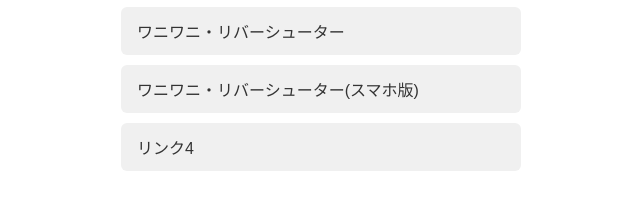
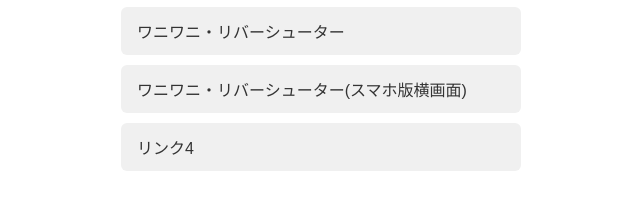
Before and after one commit to takuyakk11-sudo/kt, a plain HTML site: page index.html in a window 1280 px wide. Shown: the part 168-378 px from the top of the page, 319-959 px from the left. Drawn offline with Linux system fonts and the light colour scheme.

Commit message:
Update index.html

```diff
--- a/index.html
+++ b/index.html
@@ -37,7 +37,7 @@
   <ul>
     <li><a href="Deep_Breath-Ver3.html">深呼吸</a></li>
     <li><a href="waniwani2.html">ワニワニ・リバーシューター</a></li>
-    <li><a href="waniwani-sumaho.html">ワニワニ・リバーシューター(スマホ版)</a></li>
+    <li><a href="waniwani-sumaho2.html">ワニワニ・リバーシューター(スマホ版横画面)</a></li>
     <li><a href="https://example.com/4">リンク4</a></li>
   </ul>
 
```
